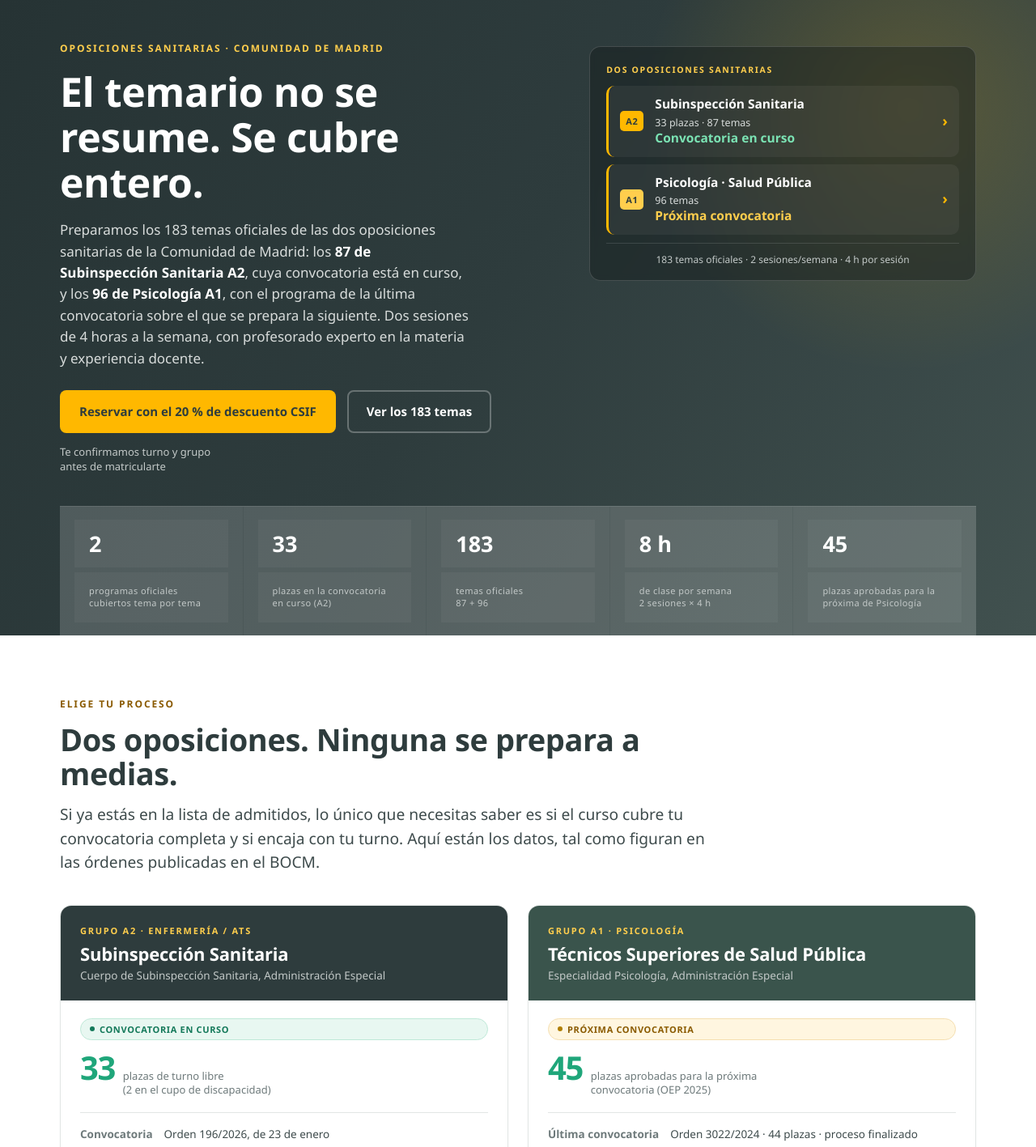
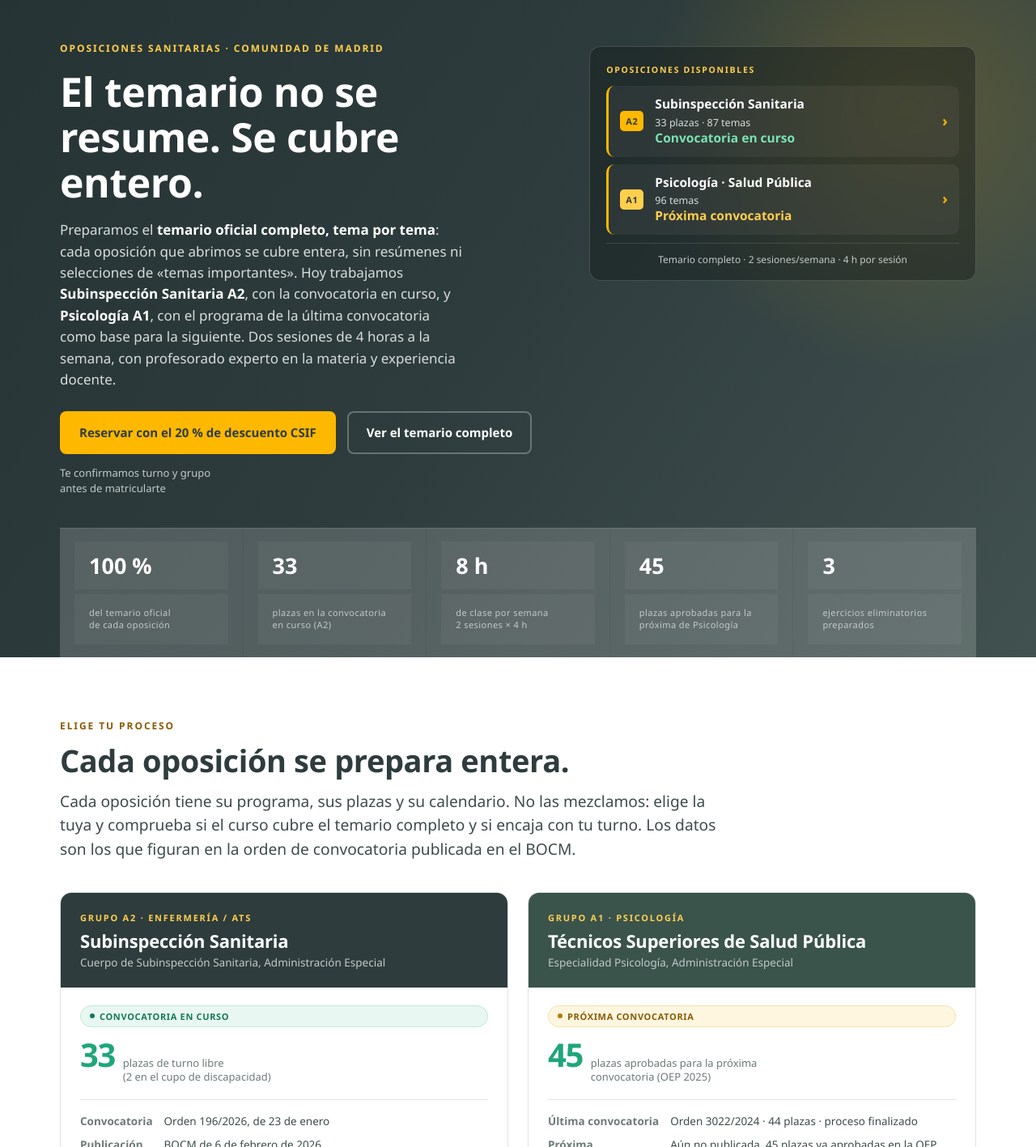
Before and after one commit to juanjimenezjimenez/ibertech-csif, a plain HTML site: page index.html in a window 1280 px wide. Shown: the part 114-1531 px from the top of the page at 81% size. Drawn offline with Linux system fonts and the light colour scheme.

Commit message:
Landing generalista: sin total de temas, escalable a mas oposiciones

```diff
--- a/index.html
+++ b/index.html
@@ -6,10 +6,10 @@
 <meta name="robots" content="noindex,nofollow">
 <meta property="og:type" content="website">
 <meta property="og:title" content="Ibertech × CSIF · Oposiciones sanitarias CAM">
-<meta property="og:description" content="Preparación de los 183 temas oficiales de Subinspección Sanitaria A2 y Psicología A1. 20 % para afiliados CSIF y familiares de primer grado.">
+<meta property="og:description" content="Preparación del temario oficial completo de cada oposición, tema por tema. 20 % para afiliados CSIF y familiares de primer grado.">
 <meta name="theme-color" content="#2E3C3D">
 <title>Oposiciones sanitarias CAM · Subinspección Sanitaria A2 y Psicología A1 · Ibertech × CSIF</title>
-<meta name="description" content="Preparación de los 183 temas oficiales de Subinspección Sanitaria A2 (87 temas) y Psicología A1 (96 temas) de la Comunidad de Madrid. 20 % de descuento para afiliados CSIF y familiares de primer grado.">
+<meta name="description" content="Preparación del temario oficial completo de las oposiciones sanitarias de la Comunidad de Madrid, tema por tema. Subinspección Sanitaria A2 y Psicología A1. 20 % de descuento para afiliados CSIF y familiares de primer grado.">
 <style>
   *{box-sizing:border-box;margin:0;padding:0}
   :root{
@@ -380,19 +380,19 @@
       <div>
         <div class="kicker">Oposiciones sanitarias · Comunidad de Madrid</div>
         <h1 style="margin-top:16px">El temario no se resume. Se cubre entero.</h1>
-        <p class="lead">Preparamos los 183 temas oficiales de las dos oposiciones sanitarias de la
-          Comunidad de Madrid: los <b>87 de Subinspección Sanitaria A2</b>, cuya convocatoria está en curso,
-          y los <b>96 de Psicología A1</b>, con el programa de la última convocatoria sobre el que se
-          prepara la siguiente. Dos sesiones de 4 horas a la semana, con profesorado experto en la
-          materia y experiencia docente.</p>
+        <p class="lead">Preparamos el <b>temario oficial completo, tema por tema</b>: cada oposición que
+          abrimos se cubre entera, sin resúmenes ni selecciones de «temas importantes». Hoy trabajamos
+          <b>Subinspección Sanitaria A2</b>, con la convocatoria en curso, y <b>Psicología A1</b>, con el
+          programa de la última convocatoria como base para la siguiente. Dos sesiones de 4 horas a la semana,
+          con profesorado experto en la materia y experiencia docente.</p>
         <div class="hero-cta">
           <a class="btn btn-primary" href="#solicitud">Reservar con el 20 % de descuento CSIF</a>
-          <a class="btn btn-ghost" href="#temario" style="background:transparent;color:#fff;border-color:rgba(255,255,255,.28)">Ver los 183 temas</a>
+          <a class="btn btn-ghost" href="#temario" style="background:transparent;color:#fff;border-color:rgba(255,255,255,.28)">Ver el temario completo</a>
           <span class="micro">Te confirmamos turno y grupo antes de matricularte</span>
         </div>
       </div>
       <aside class="hcard">
-        <div class="hc-title">Dos oposiciones sanitarias</div>
+        <div class="hc-title">Oposiciones disponibles</div>
         <a class="hrow" href="#temario" data-go="sub">
           <span class="lvl">A2</span>
           <span><b>Subinspección Sanitaria</b><small>33 plazas · 87 temas<br><b style="color:#7BE3B4">Convocatoria en curso</b></small></span>
@@ -403,15 +403,15 @@
           <span><b>Psicología · Salud Pública</b><small>96 temas<br><b style="color:#FFCE4D">Próxima convocatoria</b></small></span>
           <span class="go">›</span>
         </a>
-        <div class="hc-foot">183 temas oficiales · 2 sesiones/semana · 4 h por sesión</div>
+        <div class="hc-foot">Temario completo · 2 sesiones/semana · 4 h por sesión</div>
       </aside>
     </div>
     <div class="strip">
-      <div><div class="n">2</div><div class="l">programas oficiales<br>cubiertos tema por tema</div></div>
+      <div><div class="n">100 %</div><div class="l">del temario oficial<br>de cada oposición</div></div>
       <div><div class="n">33</div><div class="l">plazas en la convocatoria<br>en curso (A2)</div></div>
-      <div><div class="n">183</div><div class="l">temas oficiales<br>87 + 96</div></div>
       <div><div class="n">8 h</div><div class="l">de clase por semana<br>2 sesiones × 4 h</div></div>
       <div><div class="n">45</div><div class="l">plazas aprobadas para la<br>próxima de Psicología</div></div>
+      <div><div class="n">3</div><div class="l">ejercicios eliminatorios<br>preparados</div></div>
     </div>
   </div>
 </header>
@@ -421,10 +421,10 @@
   <div class="wrap">
     <div class="sec-head">
       <div class="kicker">Elige tu proceso</div>
-      <h2 style="margin-top:12px">Dos oposiciones. Ninguna se prepara a medias.</h2>
-      <p class="lead">Si ya estás en la lista de admitidos, lo único que necesitas saber es si el curso
-        cubre tu convocatoria completa y si encaja con tu turno. Aquí están los datos, tal como figuran
-        en las órdenes publicadas en el BOCM.</p>
+      <h2 style="margin-top:12px">Cada oposición se prepara entera.</h2>
+      <p class="lead">Cada oposición tiene su programa, sus plazas y su calendario. No las mezclamos: elige
+        la tuya y comprueba si el curso cubre el temario completo y si encaja con tu turno. Los datos son los
+        que figuran en la orden de convocatoria publicada en el BOCM.</p>
     </div>
 
     <div class="cards2">
@@ -491,8 +491,8 @@
     <div class="sec-head">
       <div class="kicker">Lo que te van a pedir</div>
       <h2 style="margin-top:12px">El test es solo el primer filtro</h2>
-      <p class="lead">Las dos convocatorias son de <b>oposición con tres ejercicios eliminatorios</b>.
-        En las dos, la mayor parte del test es temario específico. Preparar solo el test no basta:
+      <p class="lead">Las convocatorias que preparamos son de <b>oposición con tres ejercicios eliminatorios</b>.
+        En las dos que hoy preparamos, la mayor parte del test es temario específico. Preparar solo el test no basta:
         los ejercicios siguientes exigen redactar temas y resolver supuestos.</p>
       <div class="rule"></div>
     </div>
@@ -542,7 +542,7 @@
   <div class="wrap">
     <div class="sec-head">
       <div class="kicker">Cobertura real, verificable</div>
-      <h2 style="margin-top:12px">Los 183 temas, uno por uno</h2>
+      <h2 style="margin-top:12px">El temario oficial, tema por tema</h2>
       <p class="lead">Este es el temario oficial completo, sin agrupar ni recortar. Puedes buscarlo,
         imprimirlo y comprobar tema por tema que está en el programa. Si un tema falta, no es tu curso.</p>
       <p class="note" style="margin-top:12px">En Psicología reproducimos el programa de la última convocatoria
@@ -805,10 +805,11 @@
     </details>
 
     <details>
-      <summary>¿El curso cubre los 87 y los 96 temas, o solo los «importantes»?</summary>
-      <div class="ans">Cubre el programa oficial completo de la convocatoria que elijas: 87 temas en
-        Subinspección Sanitaria A2 (16 generales + 71 específicos) y 96 en Psicología A1 (21 generales +
-        75 específicos). Puedes comprobarlo arriba, tema por tema, contra el anexo del BOCM.</div>
+      <summary>¿El curso cubre el temario completo o solo los temas «importantes»?</summary>
+      <div class="ans">Cubre el programa oficial completo de la oposición que elijas, sin seleccionar
+        temas: en Subinspección Sanitaria A2, los 87 del anexo (16 generales y 71 específicos); en
+        Psicología A1, los 96 (21 y 75). Puedes comprobarlo arriba, tema por tema, contra la orden de
+        convocatoria.</div>
     </details>
 
     <details>
@@ -820,7 +821,7 @@
 
     <details>
       <summary>¿Se prepara el segundo y el tercer ejercicio o solo el test?</summary>
-      <div class="ans">Se preparan los tres. En las dos convocatorias los ejercicios segundo y tercero son
+      <div class="ans">Se preparan los tres. En todas, los ejercicios segundo y tercero son
         escritos y eliminatorios: un tema desarrollado y uno o dos supuestos prácticos. Sin práctica de
         escritura y lectura en voz alta, el test no te lleva a la plaza.</div>
     </details>
```
